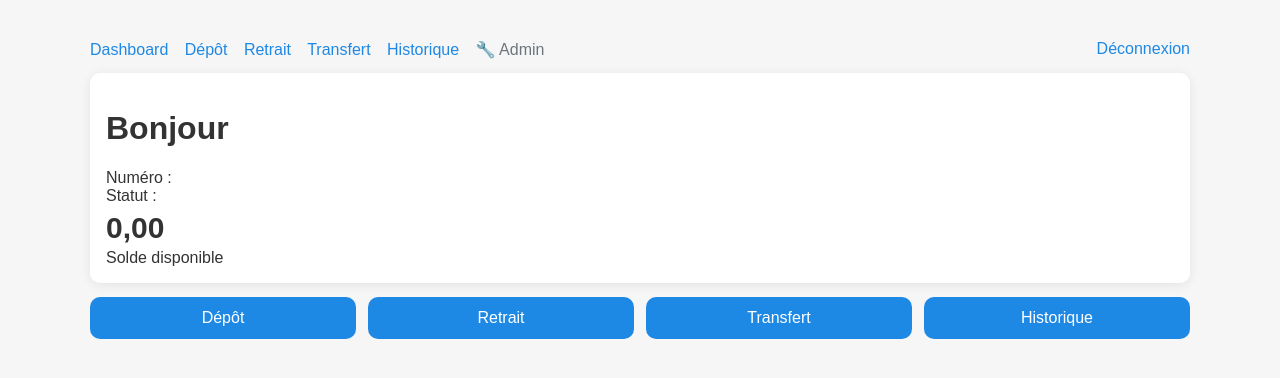
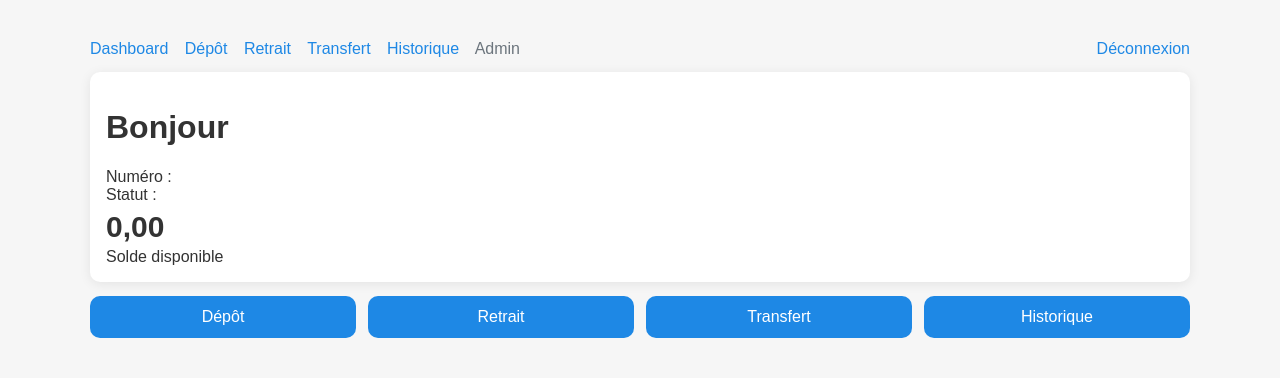
Before and after one commit to S4r0bidy/Projet_Final_S4, a CodeIgniter 4 app: the page made by app/Views/client/dashboard.php in a window 1280 px wide. Shown: the top 378 px of the page. Run offline with PHP 8.4 and a stand-in for CodeIgniter, Linux system fonts and the light colour scheme; the template is opened without the code that fills it, so the values that code supplies are empty; some libraries are stand-ins or nearby versions.

Commit message:
Update code

```diff
--- a/app/Views/client/dashboard.php
+++ b/app/Views/client/dashboard.php
@@ -15,7 +15,7 @@
     <a href="/client/retrait">Retrait</a>
     <a href="/client/transfert">Transfert</a>
     <a href="/client/historique">Historique</a>
-    <a href="/admin/login" style="color:#6c757d;" title="Accéder au mode administrateur">🔧 Admin</a>
+    <a href="/admin/login" style="color:#6c757d;" title="Accéder au mode administrateur">Admin</a>
     <a href="/client/logout" style="float:right; margin-right:0;">Déconnexion</a>
   </nav>
 
--- a/app/Views/client/depot/index.php
+++ b/app/Views/client/depot/index.php
@@ -16,7 +16,7 @@
   <a href="/client/historique">Historique</a>
   <a href="/client/logout" style="float:right;">Déconnexion</a>
 </nav>
-
+<br>
 <div class="card transaction-card">
   <h1>Faire un dépôt</h1>
 
--- a/app/Views/client/retrait/index.php
+++ b/app/Views/client/retrait/index.php
@@ -17,6 +17,7 @@
   <a href="/client/logout" style="float:right;">Déconnexion</a>
 </nav>
 
+<br>
 <div class="card transaction-card">
   <h1>Faire un retrait</h1>
 
--- a/app/Views/client/transfert/index.php
+++ b/app/Views/client/transfert/index.php
@@ -16,7 +16,7 @@
   <a href="/client/historique">Historique</a>
   <a href="/client/logout" style="float:right;">Déconnexion</a>
 </nav>
-
+<br>
 <div class="card transaction-card">
   <h1>Faire un transfert</h1>
 
--- a/public/css/client.css
+++ b/public/css/client.css
@@ -44,6 +44,7 @@
 
 /* ---------- Formulaires de transaction (dépôt, retrait, transfert) ---------- */
 .transaction-card {
+    margin-top: 14px;
     max-width: 520px;
     margin: 0 auto;
 }
--- a/public/css/layout.css
+++ b/public/css/layout.css
@@ -48,6 +48,7 @@ nav a:hover {
 
 /* ---------- Carte (card) ---------- */
 .card {
+    margin-top: 14px;
     background: #fff;
     padding: 16px;
     border-radius: 10px;
```
Also changed, not shown: writable/database/database.db, 3 other files.
